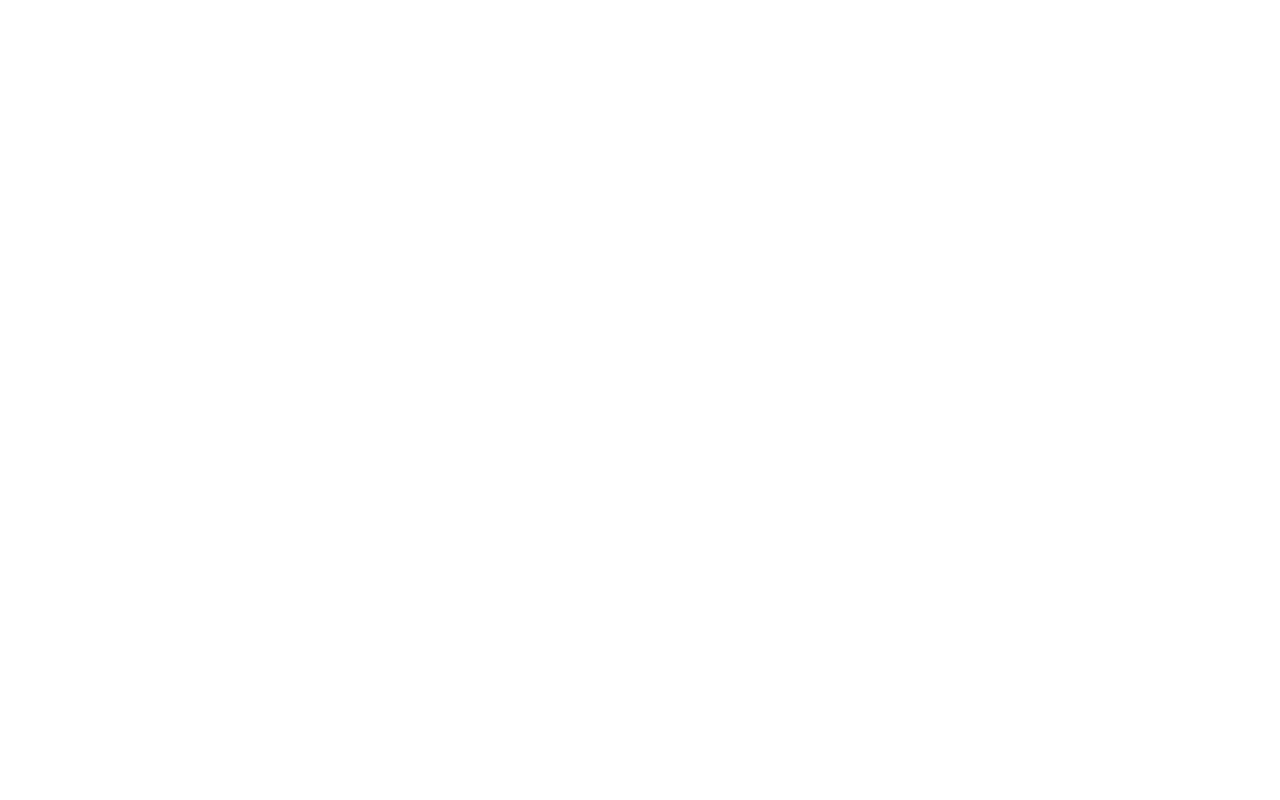
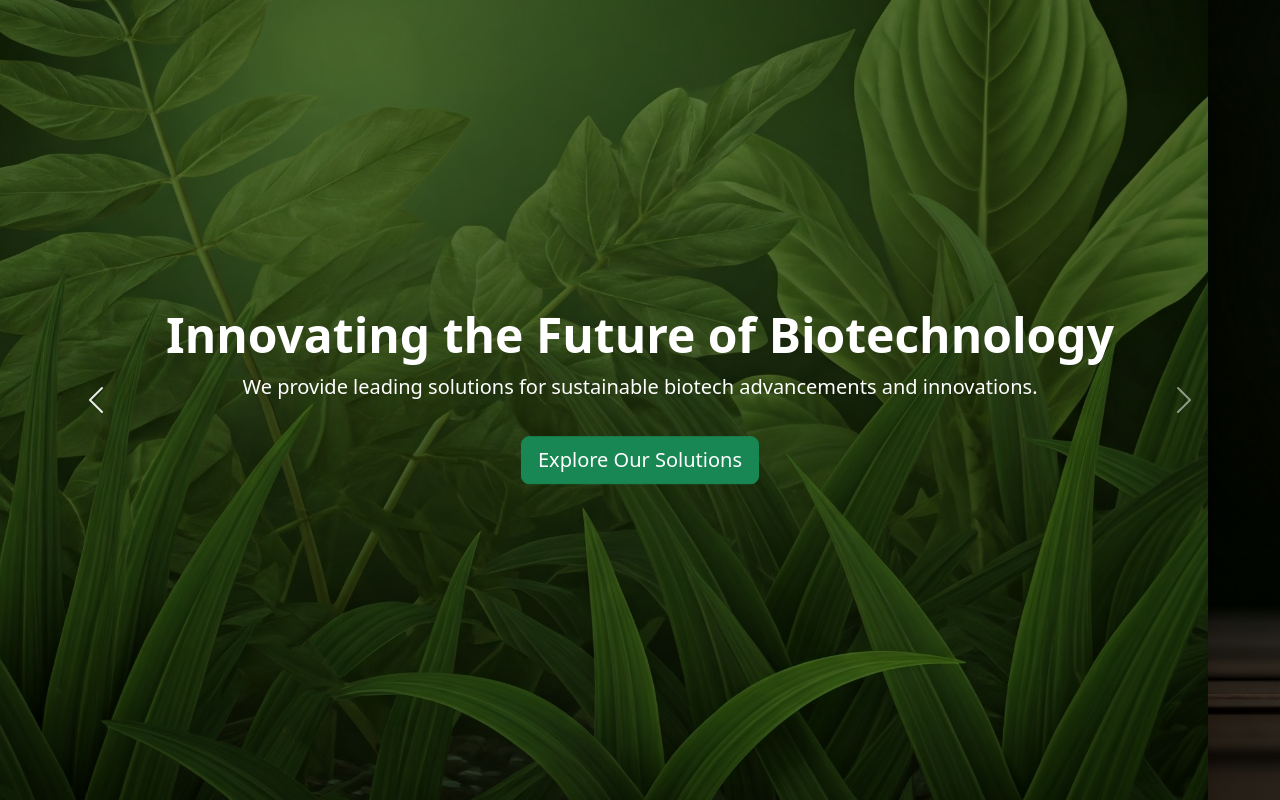
Before and after one commit to archana-singh-1/bio_biz_project, a plain HTML site: page index.html in a window 1280 px wide. Drawn offline with nearby package versions, Linux system fonts and the light colour scheme.

Commit message:
worked on crousel

```diff
--- a/index.html
+++ b/index.html
@@ -12,6 +12,43 @@
     <link rel="stylesheet" href="style.css" />
 </head>
 <body>
+  <section class="hero-section">
+    <div class="hero-overlay"></div>
+
+    <div id="carouselExampleSlides" class="carousel slide" data-bs-ride="carousel">
+      <div class="carousel-inner">
+        <div class="carousel-item active">
+          <img src="img3.jpeg" class="d-block w-100" alt="Image 1" />
+        </div>
+        <div class="carousel-item">
+          <img src="img1.jpeg" class="d-block w-100" alt="Image 2" />
+        </div>
+        <div class="carousel-item">
+          <img src="img2.jpeg" class="d-block w-100" alt="Image 3" />
+        </div>
+
+      </div>
+
+      <button class="carousel-control-prev" type="button" data-bs-target="#carouselExampleSlides" data-bs-slide="prev">
+        <span class="carousel-control-prev-icon" aria-hidden="true"></span>
+        <span class="visually-hidden">Previous</span>
+      </button>
+      <button class="carousel-control-next" type="button" data-bs-target="#carouselExampleSlides" data-bs-slide="next">
+        <span class="carousel-control-next-icon" aria-hidden="true"></span>
+        <span class="visually-hidden">Next</span>
+      </button>
+    </div>
+
+    <div class="hero-content container text-white">
+      <div class="moving-text">
+        <h1>Innovating the Future of Biotechnology</h1>
+        <p>We provide leading solutions for sustainable biotech advancements and innovations.</p>
+        <a href="#features" class="btn btn-success btn-lg">Explore Our Solutions</a>
+      </div>
+    </div>
+  </section>
+
+
     <script src="https://cdn.jsdelivr.net/npm/bootstrap@5.3.2/dist/js/bootstrap.bundle.min.js"></script>
     <script src="script.js"></script>
 </body>
--- a/style.css
+++ b/style.css
@@ -0,0 +1,45 @@
+.hero-overlay {
+    background: rgba(0, 0, 0, 0.5);
+    position: absolute;
+    top: 0;
+    left: 0;
+    width: 100%;
+    height: 100%;
+    z-index: 1;
+  }
+
+  .hero-content {
+    position: absolute;
+    z-index: 10;
+    text-align: center;
+    top: 50%;
+    left: 50%;
+    transform: translate(-50%, -50%);
+  }
+
+  .moving-text h1 {
+    font-size: 3rem;
+    font-weight: bold;
+    display: inline-block;
+    animation: moveInPlace 2s infinite ease-in-out;
+  }
+
+  .moving-text p {
+    font-size: 1.25rem;
+    margin-bottom: 1.5rem;
+    animation: moveInPlace 2s infinite ease-in-out;
+  }
+
+  @keyframes moveInPlace {
+    0%, 100% {
+      transform: translateY(0);
+    }
+    50% {
+      transform: translateY(-10px);
+    }
+  }
+
+  .carousel-item img {
+    height: 100vh;
+    object-fit: cover;
+  }
```
Also changed, not shown: images.jpeg (added), img.jpg (added), img1.jpeg (added), img2.jpeg (added), img3.jpeg (added).
